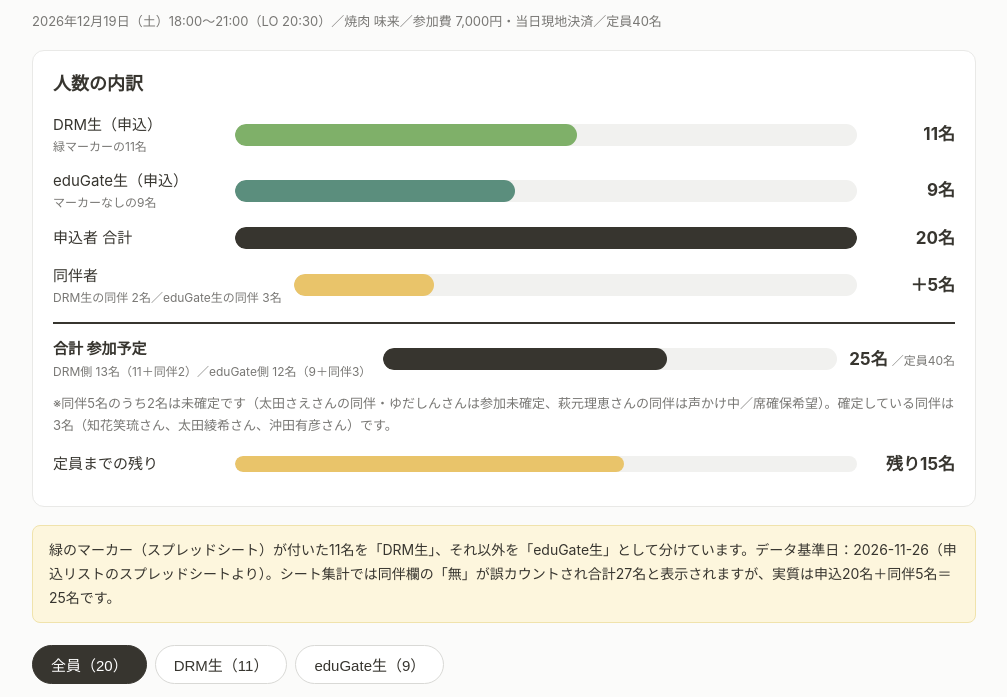
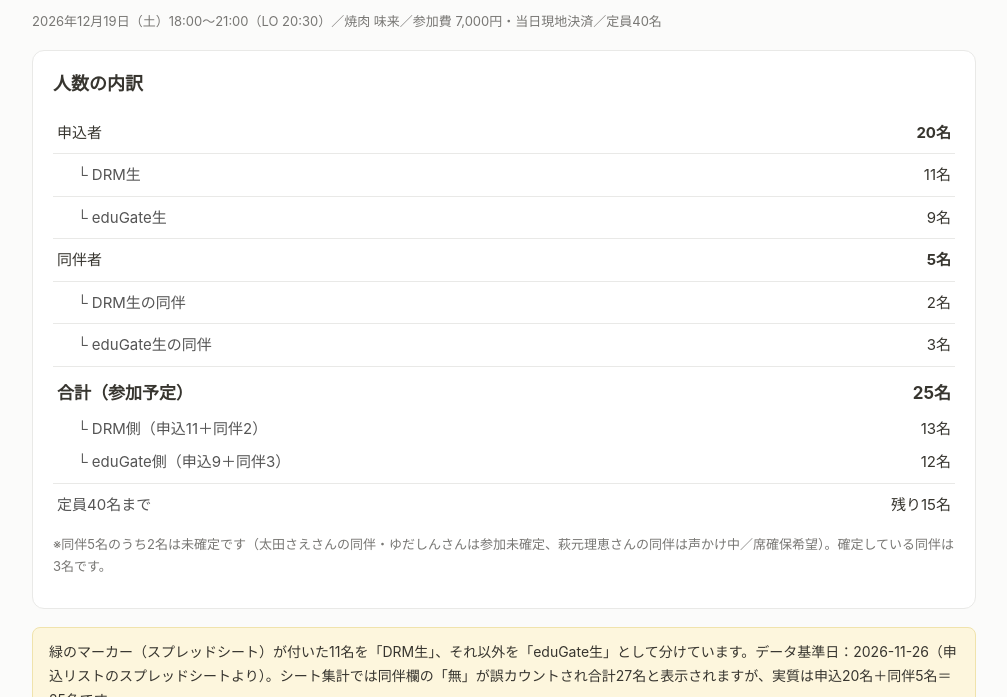
Before and after one commit to megumi-maniy/gate-dashboard, a plain HTML site: page sakidori/index.html in a window 1280 px wide. Shown: the part 75-772 px from the top of the page, without its empty margins (136-1143 px from the left). Drawn offline with Linux system fonts and the light colour scheme.

Commit message:
SAKIDORI申込者リスト 内訳をバーなしのシンプルな表に変更

```diff
--- a/sakidori/index.html
+++ b/sakidori/index.html
@@ -46,13 +46,19 @@ footer{margin-top:36px;color:#9b9a97;font-size:12px}
 <p class="sub">2026年12月19日（土）18:00〜21:00（LO 20:30）／焼肉 味来／参加費 7,000円・当日現地決済／定員40名</p>
 <div class="breakdown">
 <h2>人数の内訳</h2>
-<div class="bd-row"><div class="bd-label">DRM生（申込）<small>緑マーカーの11名</small></div><div class="bd-bar"><div class="bd-fill drm" style="width:55%"></div></div><div class="bd-num">11名</div></div>
-<div class="bd-row"><div class="bd-label">eduGate生（申込）<small>マーカーなしの9名</small></div><div class="bd-bar"><div class="bd-fill edu" style="width:45%"></div></div><div class="bd-num">9名</div></div>
-<div class="bd-row"><div class="bd-label">申込者 合計</div><div class="bd-bar"><div class="bd-fill total" style="width:100%"></div></div><div class="bd-num">20名</div></div>
-<div class="bd-row"><div class="bd-label">同伴者<small>DRM生の同伴 2名／eduGate生の同伴 3名</small></div><div class="bd-bar"><div class="bd-fill comp" style="width:25%"></div></div><div class="bd-num">＋5名</div></div>
-<div class="bd-row bd-total"><div class="bd-label"><b>合計 参加予定</b><small>DRM側 13名（11＋同伴2）／eduGate側 12名（9＋同伴3）</small></div><div class="bd-bar"><div class="bd-fill total" style="width:62.5%"></div></div><div class="bd-num">25名 <small>／定員40名</small></div></div>
-<p class="bd-note">※同伴5名のうち2名は未確定です（太田さえさんの同伴・ゆだしんさんは参加未確定、萩元理恵さんの同伴は声かけ中／席確保希望）。確定している同伴は3名（知花笑琉さん、太田綾希さん、沖田有彦さん）です。</p>
-<div class="capacity bd-row"><div class="bd-label">定員までの残り</div><div class="bd-bar"><div class="bd-fill comp" style="width:62.5%"></div></div><div class="bd-num">残り15名</div></div>
+<table style="width:100%;border-collapse:collapse;font-size:15px">
+<tr><td style="padding:8px 4px;border-bottom:1px solid #e9e9e7">申込者</td><td style="padding:8px 4px;border-bottom:1px solid #e9e9e7;text-align:right"><b>20名</b></td></tr>
+<tr><td style="padding:8px 4px 8px 24px;border-bottom:1px solid #e9e9e7;color:#555">└ DRM生</td><td style="padding:8px 4px;border-bottom:1px solid #e9e9e7;text-align:right">11名</td></tr>
+<tr><td style="padding:8px 4px 8px 24px;border-bottom:1px solid #e9e9e7;color:#555">└ eduGate生</td><td style="padding:8px 4px;border-bottom:1px solid #e9e9e7;text-align:right">9名</td></tr>
+<tr><td style="padding:8px 4px;border-bottom:1px solid #e9e9e7">同伴者</td><td style="padding:8px 4px;border-bottom:1px solid #e9e9e7;text-align:right"><b>5名</b></td></tr>
+<tr><td style="padding:8px 4px 8px 24px;border-bottom:1px solid #e9e9e7;color:#555">└ DRM生の同伴</td><td style="padding:8px 4px;border-bottom:1px solid #e9e9e7;text-align:right">2名</td></tr>
+<tr><td style="padding:8px 4px 8px 24px;border-bottom:1px solid #e9e9e7;color:#555">└ eduGate生の同伴</td><td style="padding:8px 4px;border-bottom:1px solid #e9e9e7;text-align:right">3名</td></tr>
+<tr><td style="padding:12px 4px 4px;font-size:17px"><b>合計（参加予定）</b></td><td style="padding:12px 4px 4px;text-align:right;font-size:17px"><b>25名</b></td></tr>
+<tr><td style="padding:4px 4px 4px 24px;color:#555">└ DRM側（申込11＋同伴2）</td><td style="padding:4px 4px;text-align:right">13名</td></tr>
+<tr><td style="padding:4px 4px 8px 24px;color:#555">└ eduGate側（申込9＋同伴3）</td><td style="padding:4px 4px 8px;text-align:right">12名</td></tr>
+<tr><td style="padding:8px 4px;border-top:1px solid #e9e9e7;color:#555">定員40名まで</td><td style="padding:8px 4px;border-top:1px solid #e9e9e7;text-align:right">残り15名</td></tr>
+</table>
+<p class="bd-note">※同伴5名のうち2名は未確定です（太田さえさんの同伴・ゆだしんさんは参加未確定、萩元理恵さんの同伴は声かけ中／席確保希望）。確定している同伴は3名です。</p>
 </div>
 <div class="info">緑のマーカー（スプレッドシート）が付いた11名を「DRM生」、それ以外を「eduGate生」として分けています。データ基準日：2026-11-26（申込リストのスプレッドシートより）。シート集計では同伴欄の「無」が誤カウントされ合計27名と表示されますが、実質は申込20名＋同伴5名＝25名です。</div>
 <div class="tabs">
```
